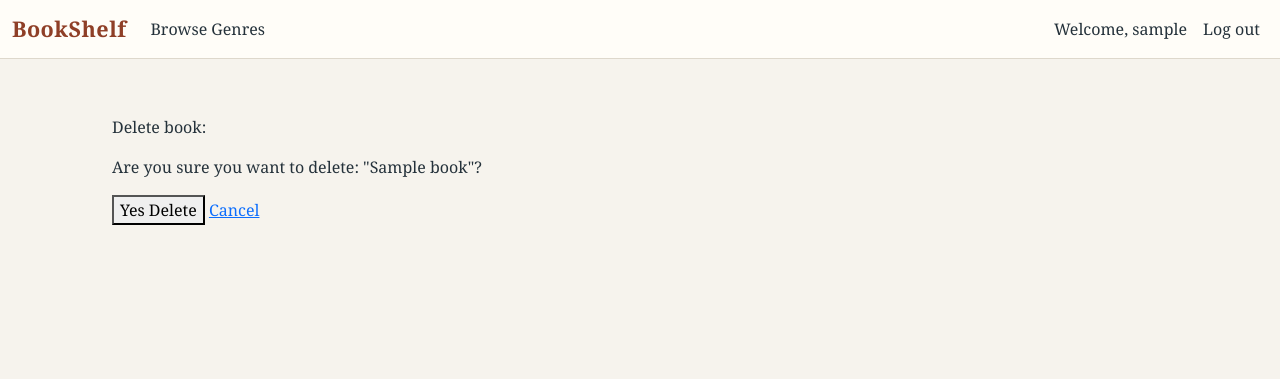
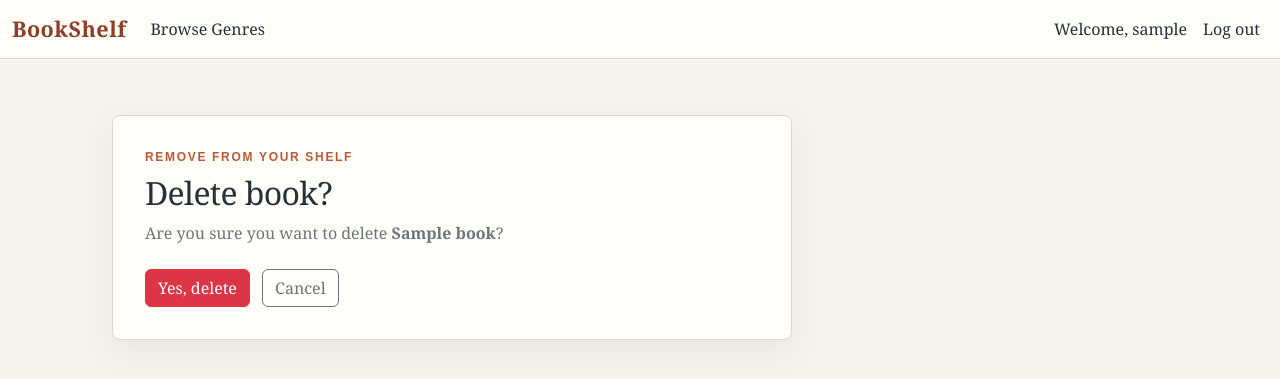
Before and after one commit to kalonjic34/book-shelf, a Django app: page /delete_book/1 in a window 1280 px wide. Shown: the top 379 px of the page. Run offline with Django 5.2, Linux system fonts and the light colour scheme; a user stored in the database is signed in; tables that the repository leaves empty hold one stand-in row (values such as "Sample post"); some libraries are stand-ins or nearby versions.

Commit message:
refactor delete book template for improved layout and styling

```diff
--- a/book_library/templates/book_library/delete_book.html
+++ b/book_library/templates/book_library/delete_book.html
@@ -1,15 +1,14 @@
 {% extends "book_library/base.html" %}
 
 {% block content %}
-    <p>Delete book:</p>
-
-    <form action="{% url "book_library:delete_book" book.id %}" method="post">
-        {% csrf_token %}
-        {{ form.as_div }}
-        <p>Are you sure you want to delete: "{{book.title}}"?</p>
-        <button name='submit'>Yes Delete</button>
-        <a href="{% url "book_library:genre" genre.id%}">Cancel</a>
-
-
-    </form>
+    <div class="form-panel">
+        <p class="eyebrow mb-2">Remove from your shelf</p>
+        <h1 class="h2">Delete book?</h1>
+        <p class="text-secondary mb-4">Are you sure you want to delete <strong>{{ book.title }}</strong>?</p>
+        <form action="{% url "book_library:delete_book" book.id %}" method="post">
+            {% csrf_token %}
+            <button class="btn btn-danger me-2" name="submit">Yes, delete</button>
+            <a class="btn btn-outline-secondary" href="{% url "book_library:genre" genre.id%}">Cancel</a>
+        </form>
+    </div>
 {% endblock content %}
```
